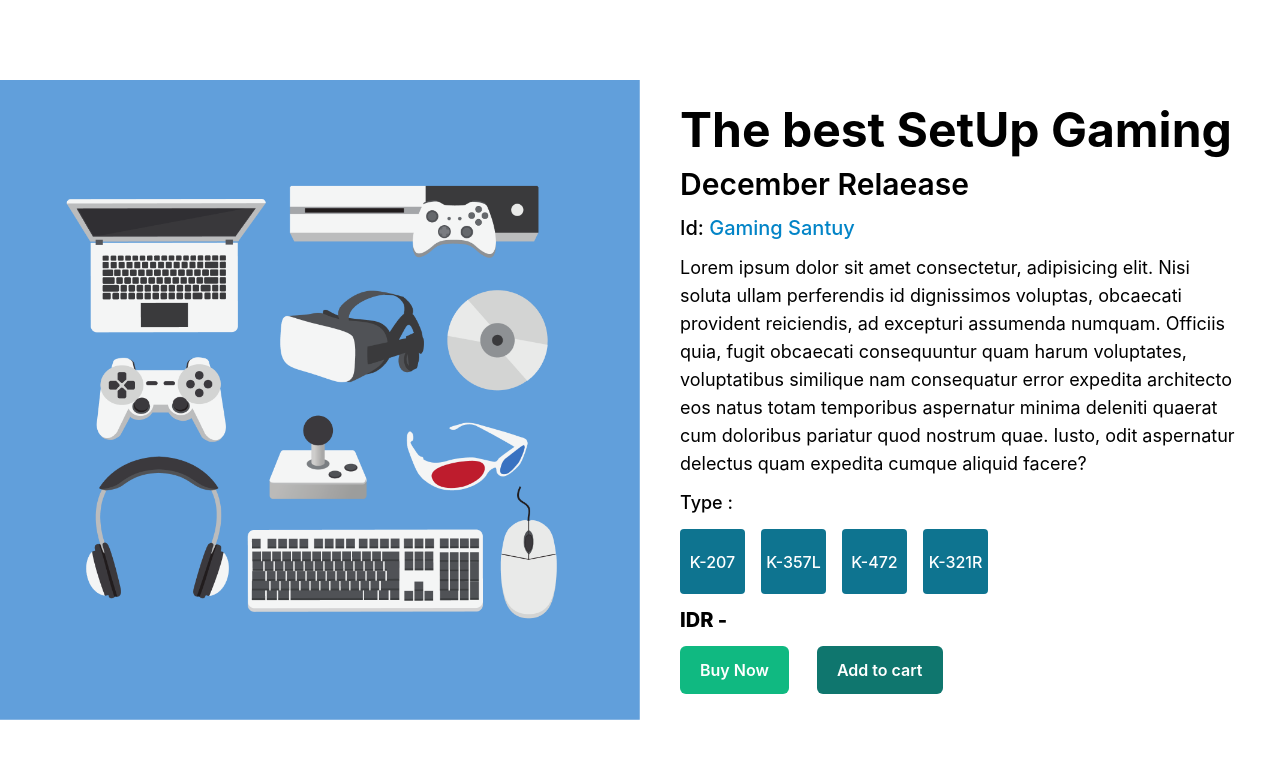
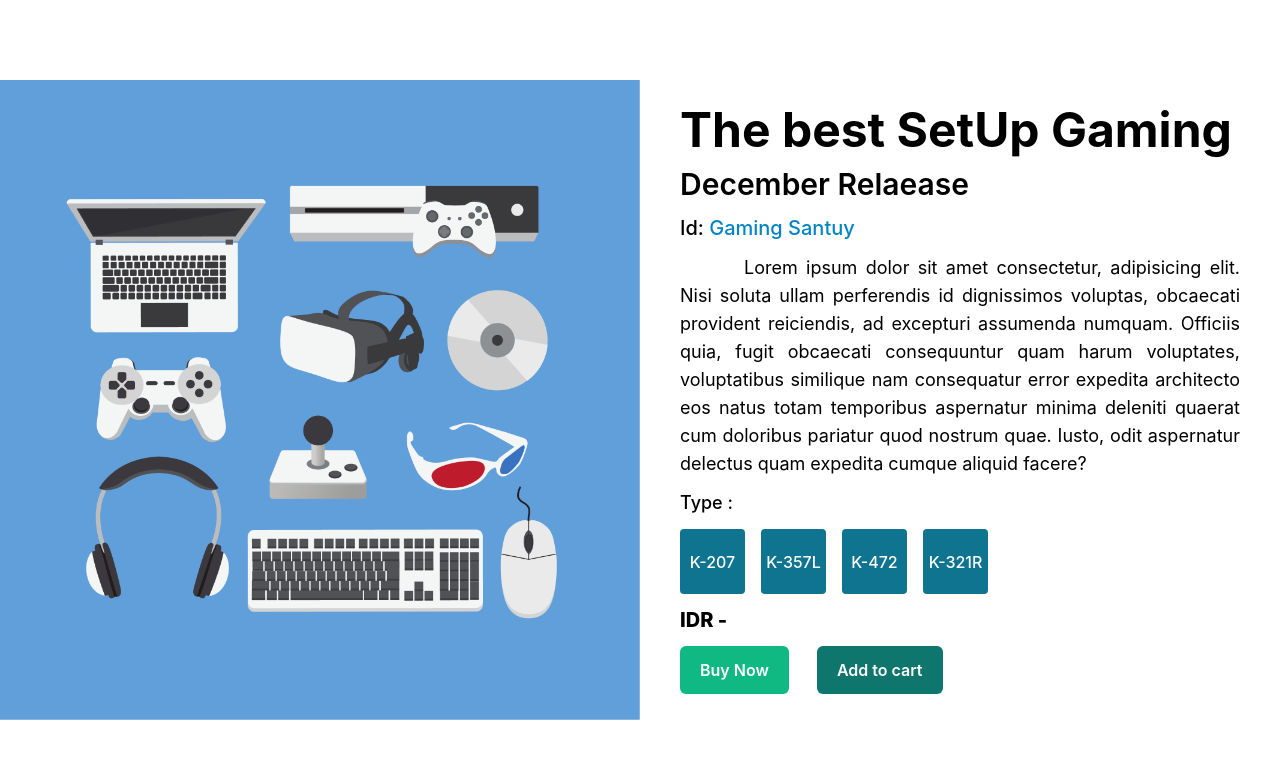
Before and after one commit to muhammadalief19/workshop-desain-web-reactjs, a React (Create React App) app: page / in a window 1280 px wide. Shown: the top 758 px of the page. Built offline with nearby package versions, Linux system fonts and the light colour scheme.

Commit message:
menabahkan text-indent

```diff
--- a/src/components/Card.jsx
+++ b/src/components/Card.jsx
@@ -26,7 +26,7 @@ export default function Card() {
           <p className="text-xl  font-medium">
             Id: <span className="text-sky-600 cursor-pointer">Gaming Santuy</span>
           </p>
-          <p className="text-lg ">
+          <p className="text-lg indent-16 text-justify">
             Lorem ipsum dolor sit amet consectetur, adipisicing elit. Nisi soluta ullam perferendis id dignissimos voluptas, obcaecati provident reiciendis, ad excepturi assumenda numquam. Officiis quia, fugit obcaecati consequuntur quam
             harum voluptates, voluptatibus similique nam consequatur error expedita architecto eos natus totam temporibus aspernatur minima deleniti quaerat cum doloribus pariatur quod nostrum quae. Iusto, odit aspernatur delectus quam
             expedita cumque aliquid facere?
```
